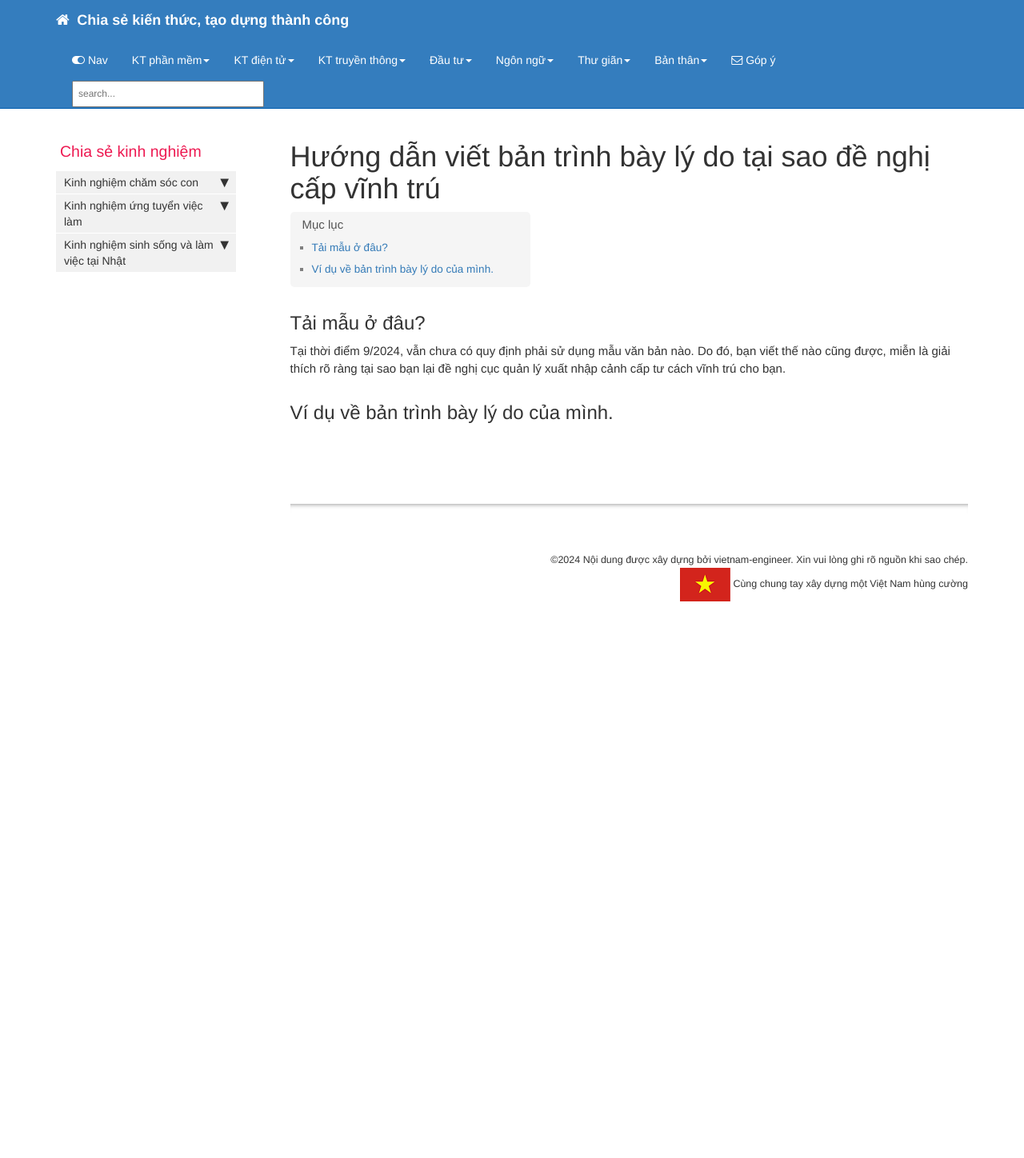
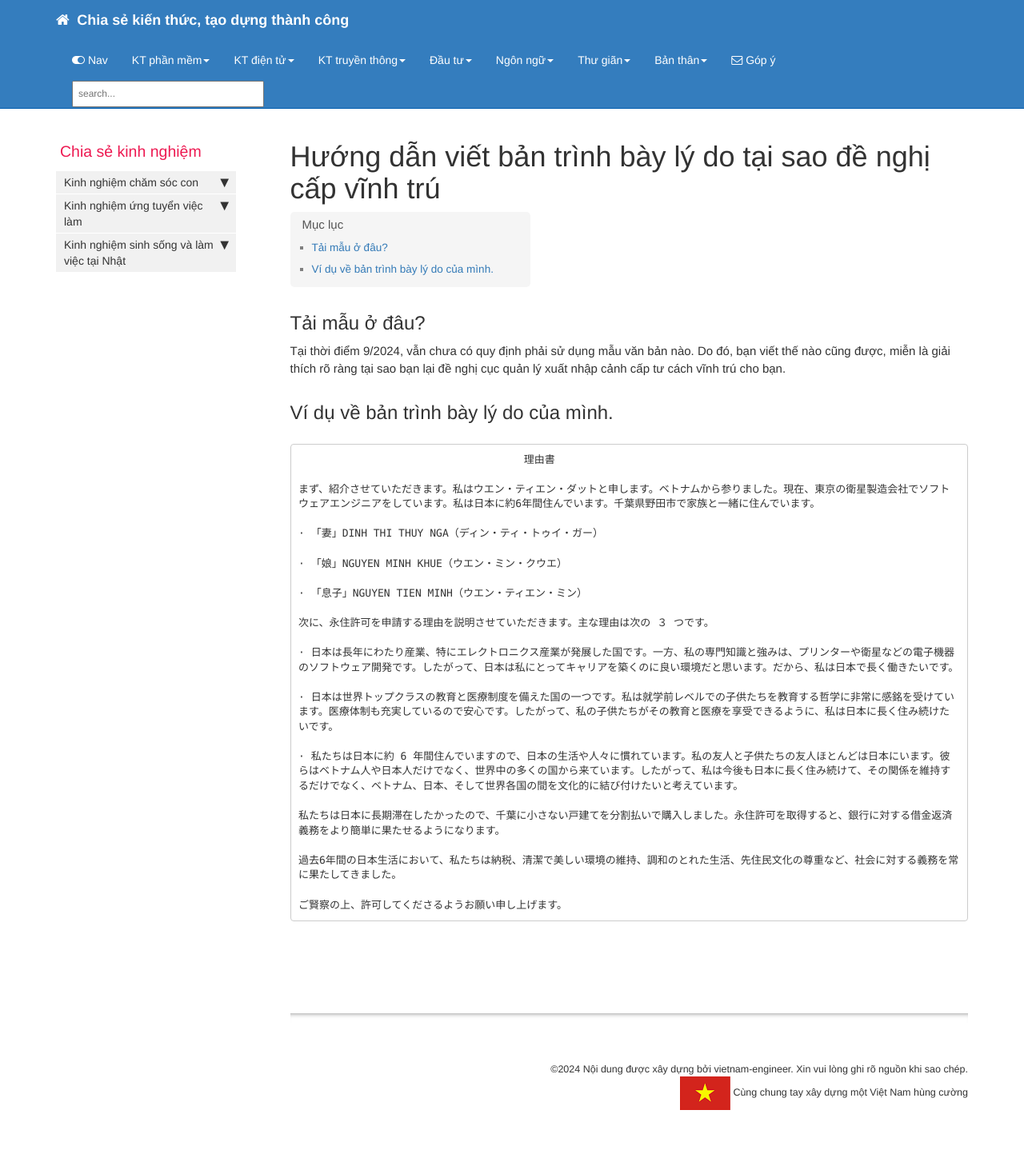
Before and after one commit to vietnam-engineer/vietnam-engineer.github.io, a Jekyll site: the page built from pages/ban_than/kinh_nghiem/nhat_ban/ho_so_vinh_tru/viet_ly_do_de_nghi_cap_vinh_tru.md, in a window 1280 px wide. Shown: the whole page at 80% size. Built offline with Jekyll 4.4.1, drawn with Linux system fonts in a browser that asks for light colours; comment, search, counter and statistics services are not loaded; before the commit the page ends 900 px from its top, so only the background shows below that.

Commit message:
Add: huong dan viet ban trinh bay ly do tai sao de nghi cap vinh tru

````diff
--- a/pages/ban_than/kinh_nghiem/nhat_ban/ho_so_vinh_tru/viet_ly_do_de_nghi_cap_vinh_tru.md
+++ b/pages/ban_than/kinh_nghiem/nhat_ban/ho_so_vinh_tru/viet_ly_do_de_nghi_cap_vinh_tru.md
@@ -10,3 +10,29 @@ folder: nhat_ban
 Tại thời điểm 9/2024, vẫn chưa có quy định phải sử dụng mẫu văn bản nào. Do đó, bạn viết thế nào cũng được, miễn là giải thích rõ ràng tại sao bạn lại đề nghị cục quản lý xuất nhập cảnh cấp tư cách vĩnh trú cho bạn.
 
 ## Ví dụ về bản trình bày lý do của mình.
+
+```
+                                    理由書
+
+まず、紹介させていただきます。私はウエン・ティエン・ダットと申します。ベトナムから参りました。現在、東京の衛星製造会社でソフトウェアエンジニアをしています。私は日本に約6年間住んでいます。千葉県野田市で家族と一緒に住んでいます。
+
+· 「妻」DINH THI THUY NGA（ディン・ティ・トゥイ・ガー）
+
+· 「娘」NGUYEN MINH KHUE（ウエン・ミン・クウエ）
+
+· 「息子」NGUYEN TIEN MINH（ウエン・ティエン・ミン）
+
+次に、永住許可を申請する理由を説明させていただきます。主な理由は次の ３ つです。
+
+· 日本は長年にわたり産業、特にエレクトロニクス産業が発展した国です。一方、私の専門知識と強みは、プリンターや衛星などの電子機器のソフトウェア開発です。したがって、日本は私にとってキャリアを築くのに良い環境だと思います。だから、私は日本で長く働きたいです。
+
+· 日本は世界トップクラスの教育と医療制度を備えた国の一つです。私は就学前レベルでの子供たちを教育する哲学に非常に感銘を受けています。医療体制も充実しているので安心です。したがって、私の子供たちがその教育と医療を享受できるように、私は日本に長く住み続けたいです。
+
+· 私たちは日本に約 6 年間住んでいますので、日本の生活や人々に慣れています。私の友人と子供たちの友人ほとんどは日本にいます。彼らはベトナム人や日本人だけでなく、世界中の多くの国から来ています。したがって、私は今後も日本に長く住み続けて、その関係を維持するだけでなく、ベトナム、日本、そして世界各国の間を文化的に結び付けたいと考えています。
+
+私たちは日本に長期滞在したかったので、千葉に小さない戸建てを分割払いで購入しました。永住許可を取得すると、銀行に対する借金返済義務をより簡単に果たせるようになります。
+
+過去6年間の日本生活において、私たちは納税、清潔で美しい環境の維持、調和のとれた生活、先住民文化の尊重など、社会に対する義務を常に果たしてきました。
+
+ご賢察の上、許可してくださるようお願い申し上げます。
+```
````
